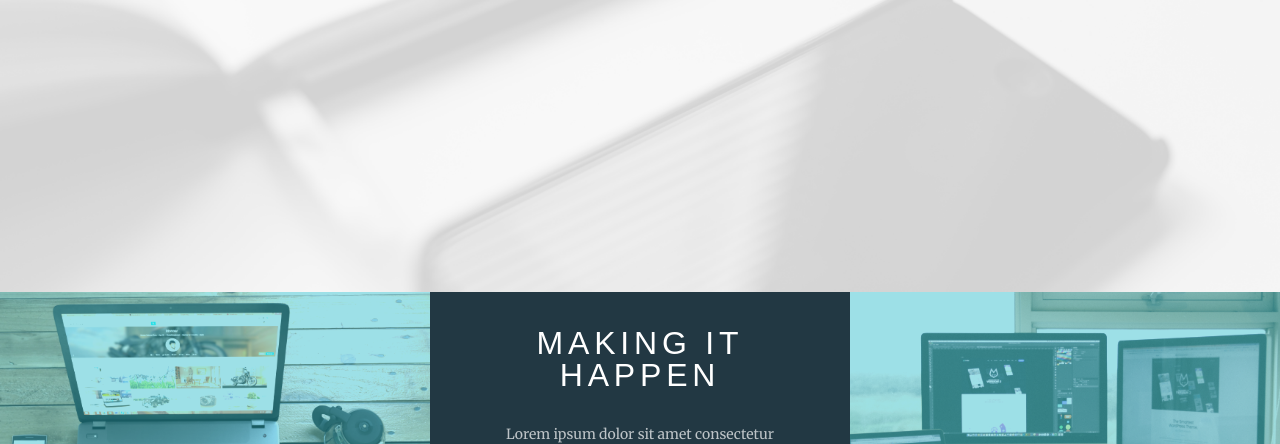
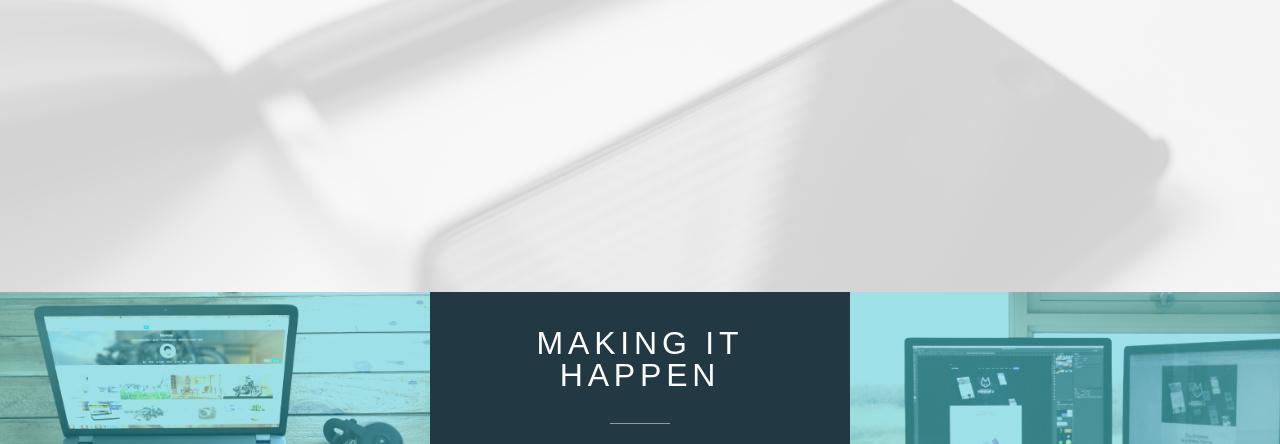
Before and after one commit to floroz/portfolio-css-grid, a website: page index.html in a window 1280 px wide. Shown: the part 508-952 px from the top of the page. Drawn offline with Linux system fonts and the light colour scheme; a web font is replaced by a local one.

Commit message:
after element

```diff
--- a/scss/partials/_intro.scss
+++ b/scss/partials/_intro.scss
@@ -4,6 +4,15 @@
 
 	h2 {
 		color: $white;
+
+		&::after {
+			content: '';
+			display: block;
+			width: 20%;
+			height: 1px;
+			background-color: rgba($white, 0.5);
+			margin: 1em auto 0;
+		}
 	}
 
 	@supports (display: grid) {
```
Also changed, not shown: dist/css/main.min.css.
